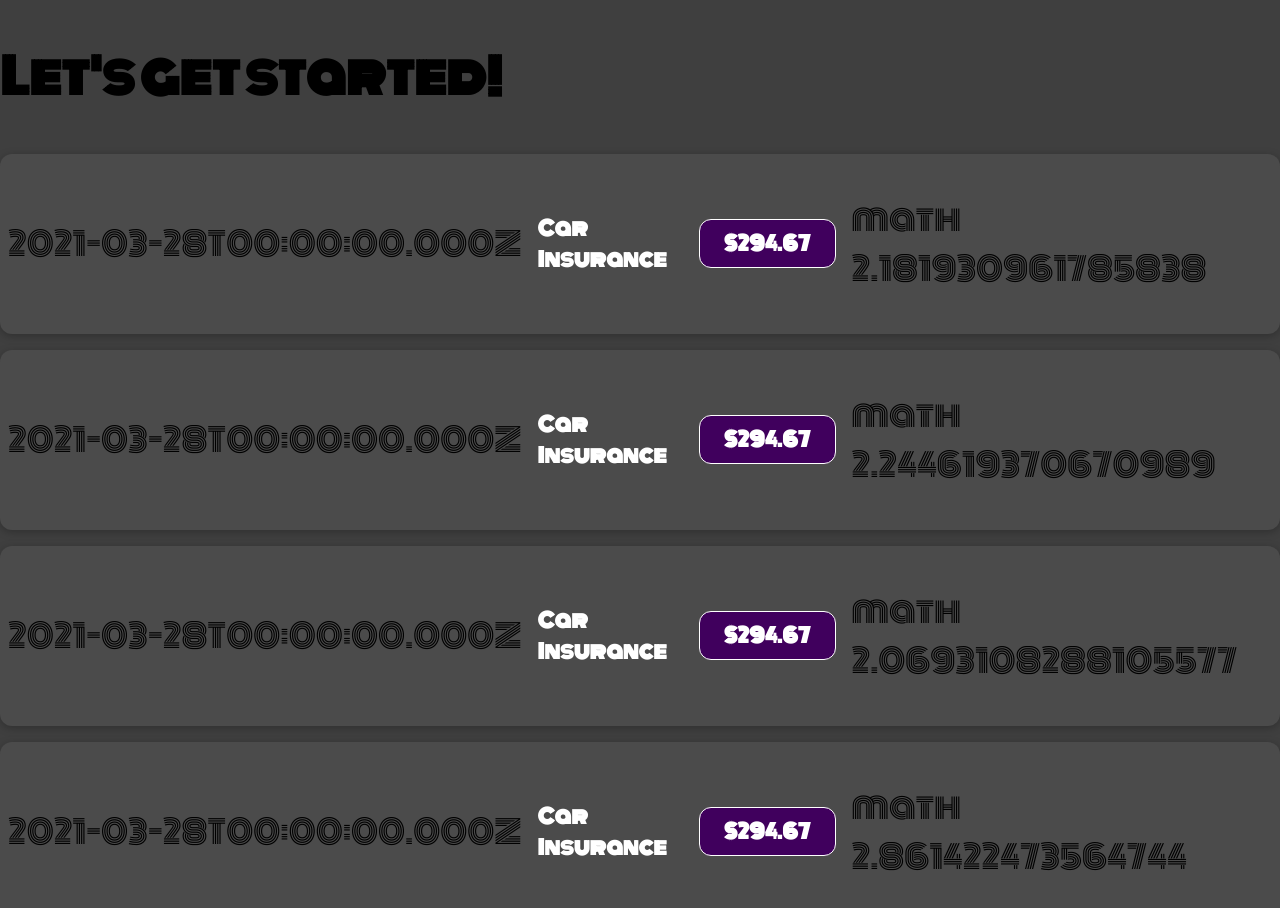
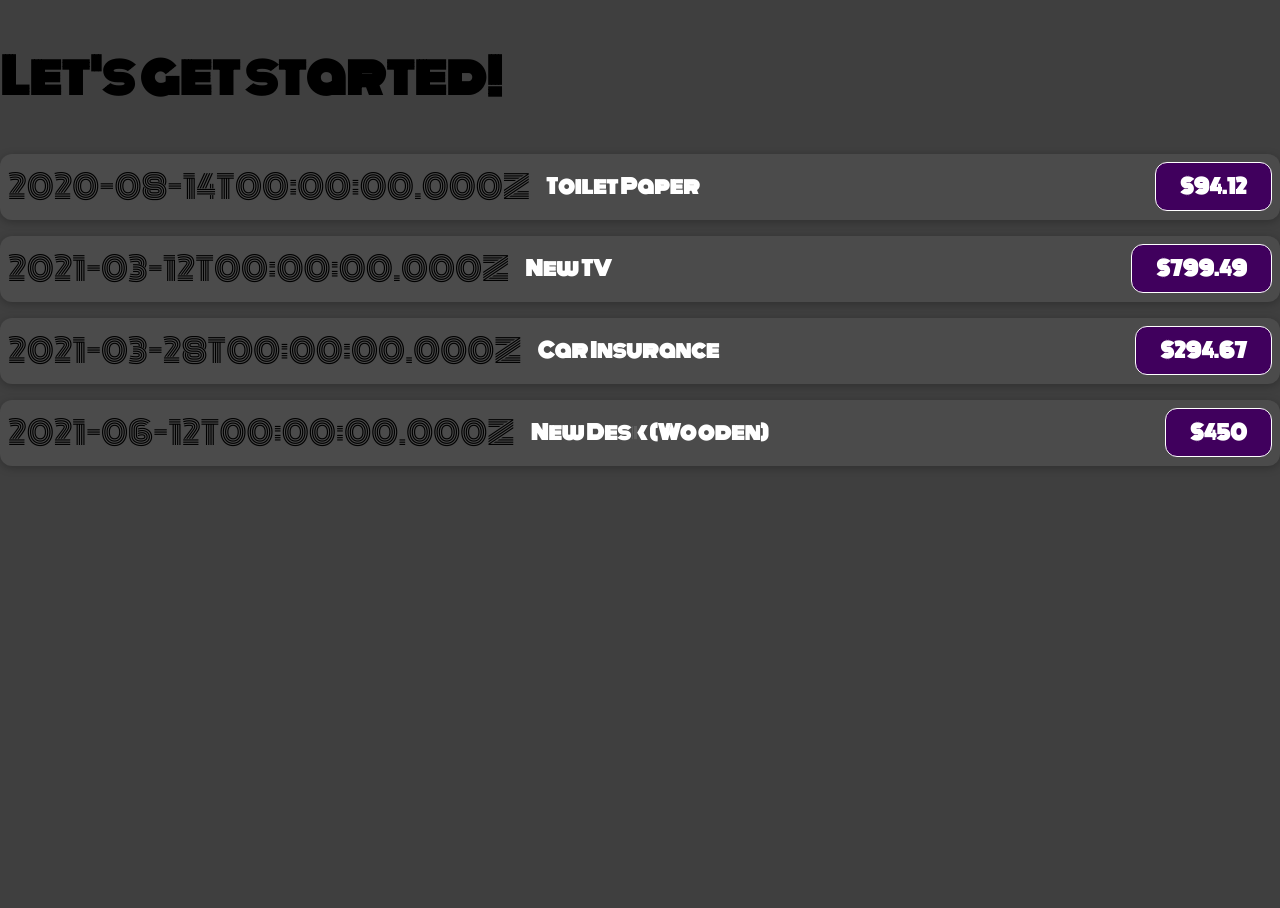
Before and after one commit to colefortner/react-maximillian-course, a React (Create React App) app: page / in a window 1280 px wide. Shown: the top 908 px of the page. After the commit the page ends 800 px from the top, so only its background shows below. Built offline with nearby package versions, Linux system fonts and the light colour scheme.

Commit message:
Basic props lesson

```diff
--- a/src/components/ExpenseItem.js
+++ b/src/components/ExpenseItem.js
@@ -1,17 +1,12 @@
 import "./ExpenseItem.css";
 
-function ExpenseItem() {
-  const expenseDate = new Date(2021, 2, 28);
-  const expenseTitle = "Car Insurance";
-  const expenseAmount = 294.67;
-
+function ExpenseItem(props) {
   return (
     <div className="expense-item">
-      <div>{expenseDate.toISOString()}</div>
+      <div>{props.date.toISOString()}</div>
       <div className="expense-item__description">
-        <h2>{expenseTitle}</h2>
-        <div className="expense-item__price">${expenseAmount}</div>
-        <p>math {1 + 1 + Math.random()}</p>
+        <h2>{props.title}</h2>
+        <div className="expense-item__price">${props.amount}</div>
       </div>
     </div>
   );
```
